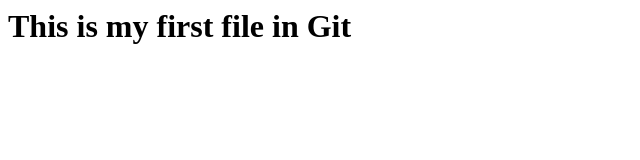
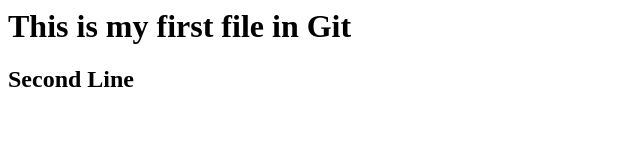
Before and after one commit to amanabhishek17/project, a plain HTML site: page index.html in a window 1280 px wide. Shown: the whole page, without its empty margins (0-640 px from the left). Drawn offline with Linux system fonts and the light colour scheme.

Commit message:
updated file index.html

```diff
--- a/index.html
+++ b/index.html
@@ -1 +1,2 @@
 <h1>This is my first file in Git</h1>
+<h2>Second Line<h2>
```
